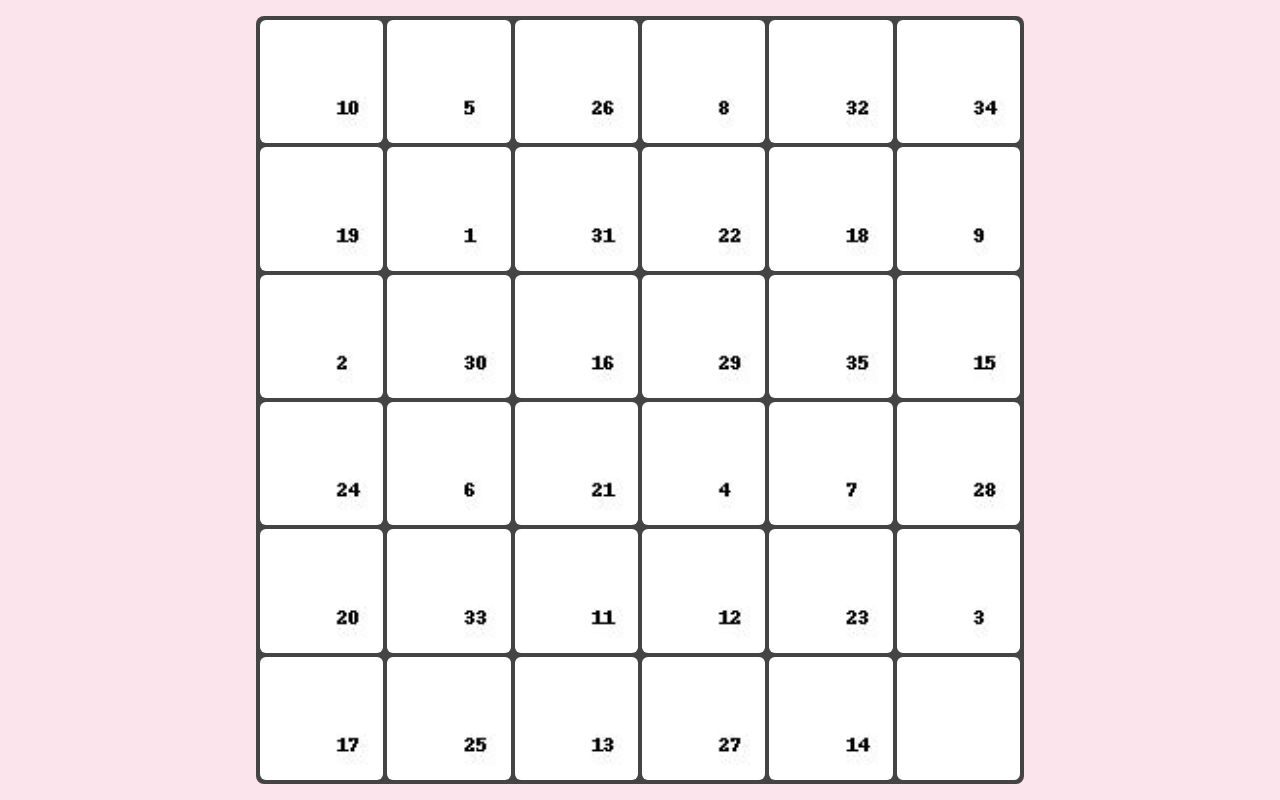
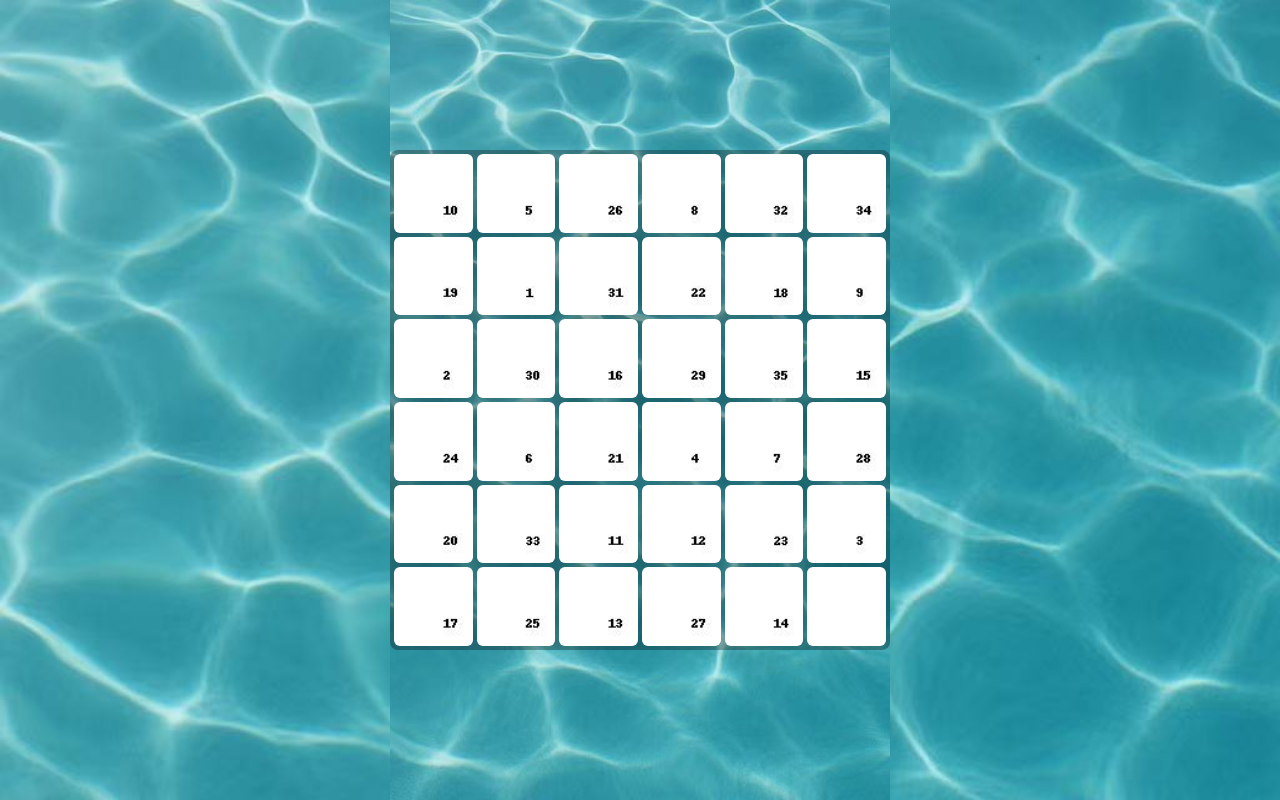
Before and after one commit to Rita-whatever/beijia13, a plain HTML site: page index.html in a window 1280 px wide. Drawn offline with Linux system fonts and the light colour scheme.

Commit message:
background

```diff
--- a/index.html
+++ b/index.html
@@ -8,31 +8,39 @@
     html, body {
         margin: 0;
         padding: 0;
-      background-color: #fce4ec;
+        height: 100%;
+        /* background-color: #fce4ec; */
+        background-image: url('images/background.jpg');
+        background-size: cover;
+        background-position: center;
+        background-repeat: no-repeat;
         font-family: sans-serif;
-      height: 100%;
-      overflow: hidden;
         display: flex;
         justify-content: center;
         align-items: center;
+        overflow: hidden;
       }
 
       #puzzle {
         display: grid;
         grid-template-columns: repeat(6, 1fr);
         gap: 4px;
-      background: #444;
+        background: rgba(0, 0, 0, 0.3);
         padding: 4px;
         border-radius: 8px;
-      width: 96vmin;
-      height: 96vmin;
         box-sizing: border-box;
-      touch-action: none; /* Prevent native scroll on mobile */
+
+        /* 响应式缩放：手机占满，电脑不会太大 */
+        width: 90vmin;
+        height: 90vmin;
+        max-width: 500px;
+        max-height: 500px;
+        touch-action: none;
       }
+
 
       .tile {
         width: 100%;
-      height: 100%;
         aspect-ratio: 1;
         background-size: cover;
         background-position: center;
--- a/script.js
+++ b/script.js
@@ -100,7 +100,7 @@ function tryMove(row, col) {
     emptyRow = row;
     emptyCol = col;
     render();
-    if (checkWin()) alert("奔赴下一个十三年");
+    if (checkWin()) alert("不负携手，奔赴下一个十三年。");
   }
 }
 
```
Lines whose indentation alone changed are shown as unchanged.
